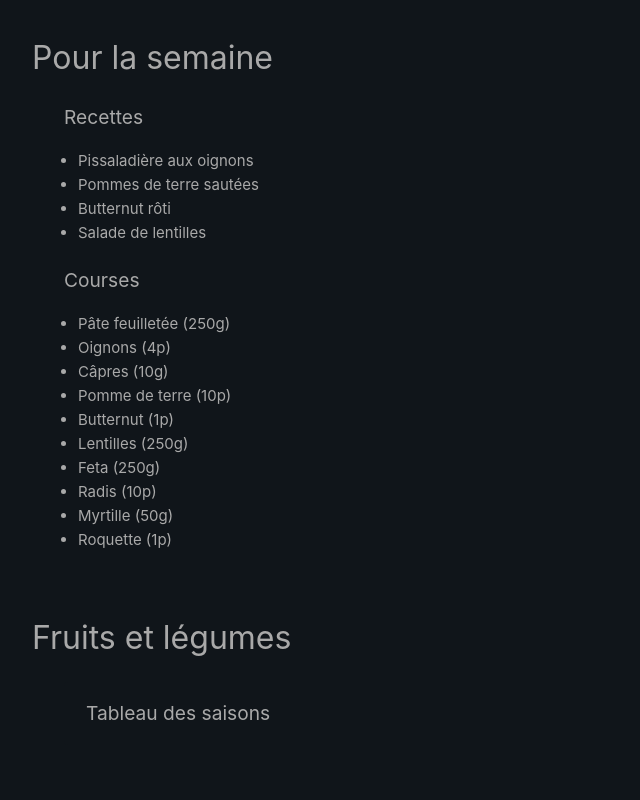
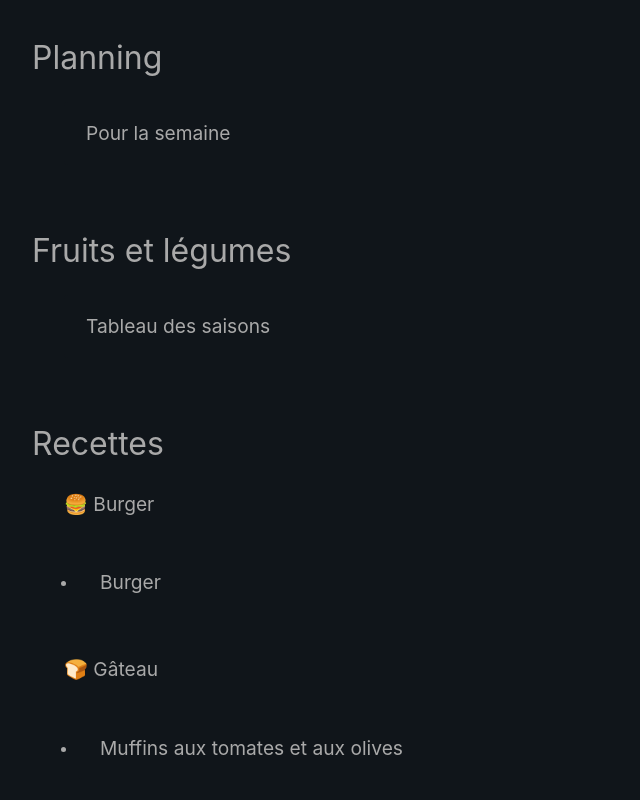
Before and after one commit to Benjent/recipes, a Vue app: page / in a window 1280 px wide. Shown: the top 800 px of the page, without its empty margins (0-640 px from the left). Built offline with nearby package versions, Linux system fonts and the light colour scheme; what vue3-mq would draw is missing.

Commit message:
feat: add planning regeneration button

```diff
--- a/src/App.vue
+++ b/src/App.vue
@@ -1,5 +1,5 @@
 <script setup lang="ts">
-import { inject } from "vue"
+import { inject, onBeforeMount, ref } from "vue"
 import { Category } from "./types"
 import { getRandomNumbers } from "./utils/array"
 import categoryEmoji from "./assets/emojis/category"
@@ -17,19 +17,33 @@ const mq = inject("mq")
 
 const categories = Object.entries(Category).filter((category) => ![Category.CANAPE, Category.SNACK, Category.SPREAD].includes(category[1]))
 
+const weeklyPlanning = ref([])
+const groceries = ref([])
+
+const generateWeeklyPlanning = () => {
     const DAYS_TO_COOK_FOR = 4
+    weeklyPlanning.value = []
+    groceries.value = []
     const randomIndexes = getRandomNumbers(recipes.length).slice(0, DAYS_TO_COOK_FOR)
-const weeklyPlanning = randomIndexes.map((i) => recipes[i])
-const groceries = weeklyPlanning.reduce((accumulator, current) => {
+    weeklyPlanning.value = randomIndexes.map((i) => recipes[i])
+    groceries.value = weeklyPlanning.value.reduce((accumulator, current) => {
         return [...accumulator, ...current.ingredients]
     }, [])
+}
+
+onBeforeMount(() => generateWeeklyPlanning())
 </script>
 
 <template>
     <main class="app">
-        <h2 class="title--2">Pour la semaine</h2>
+        <h2 class="title--2">Planning</h2>
         <section class="app__section">
-            <h3 class="title--3">Recettes</h3>
+            <Accordion title="Pour la semaine">
+
+                <h3 class="title--3 app__section__header">
+                    Recettes
+                    <button class="button" @click="generateWeeklyPlanning">Regénérer le planning</button>
+                </h3>
                 <ul class="app__item">
                     <li v-for="recipe in weeklyPlanning" :key="recipe.name">
                         {{ recipe.name }}
@@ -41,6 +55,7 @@ const groceries = weeklyPlanning.reduce((accumulator, current) => {
                         {{ ingredient.name }} ({{ ingredient.amount }}{{ ingredient.unit }})
                     </li>
                 </ul>
+            </Accordion>
         </section>
 
         <h2 class="title--2">Fruits et légumes</h2>
@@ -106,6 +121,7 @@ const groceries = weeklyPlanning.reduce((accumulator, current) => {
 @import './assets/styles/basics/reset.scss';
 @import './assets/styles/basics/breakpoints.scss';
 @import './assets/styles/basics/colors.scss';
+@import './assets/styles/modules/button.scss';
 @import './assets/styles/modules/title.scss';
 
 body {
@@ -146,6 +162,12 @@ body {
                 display: inline-block;
                 width: 100%;
             }
+        }
+
+        &__header {
+            display: flex;
+            gap: 1rem;
+            align-items: center;
         }
     }
 
--- a/src/assets/styles/basics/reset.scss
+++ b/src/assets/styles/basics/reset.scss
@@ -5,6 +5,12 @@
     margin: 0;
     position: relative;
     font-weight: normal;
+    font-family: inherit;
+}
+
+button {
+    padding: 0;
+    border: 0;
 }
 
 ul, ol {
--- /dev/null
+++ b/src/assets/styles/modules/button.scss
@@ -0,0 +1,9 @@
+.button {
+    color: lightcoral;
+    background: transparent;
+    cursor: pointer;
+
+    &:hover {
+        font-weight: bold;
+    }
+}
```
Lines whose indentation alone changed are shown as unchanged.
